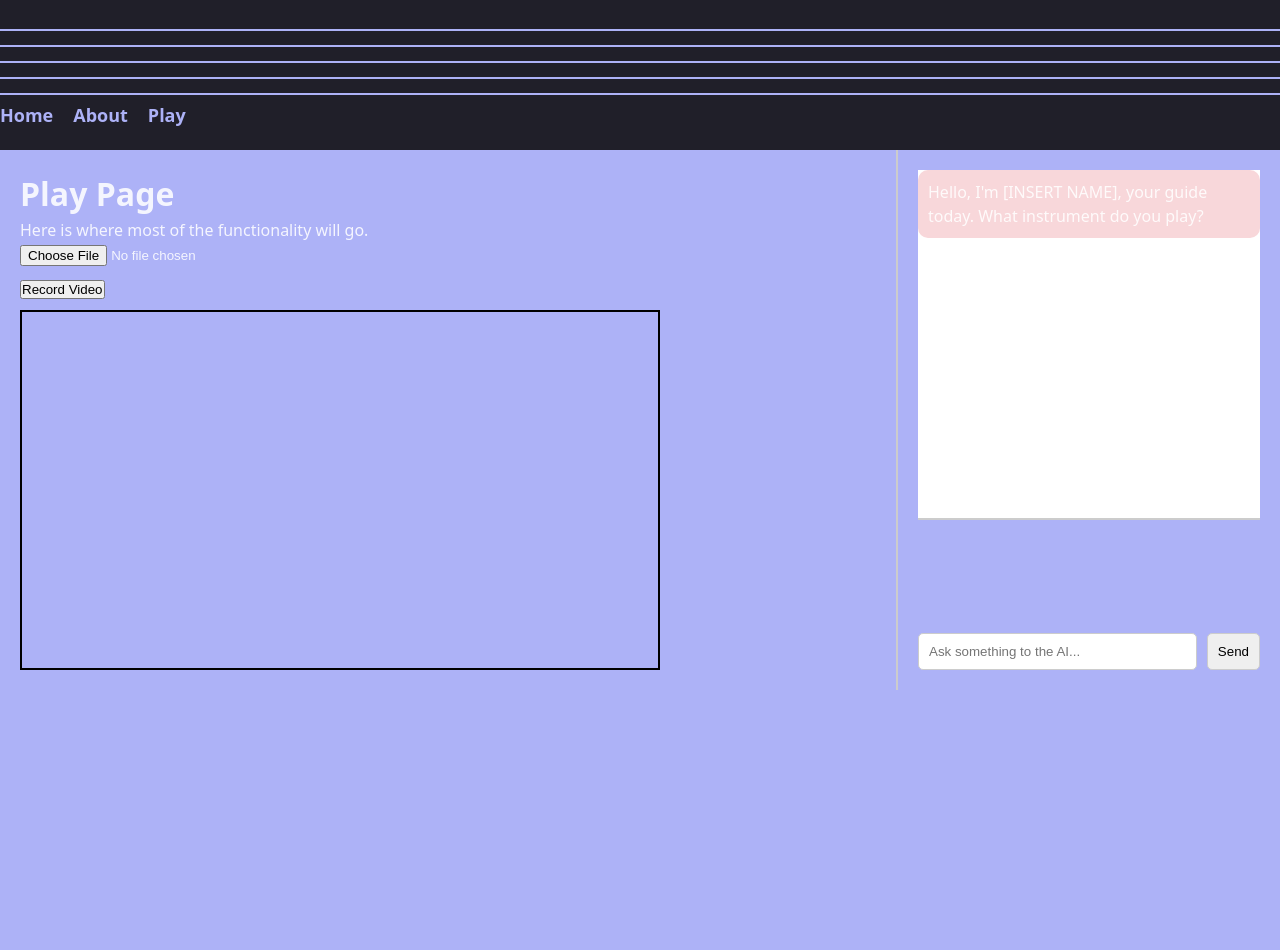
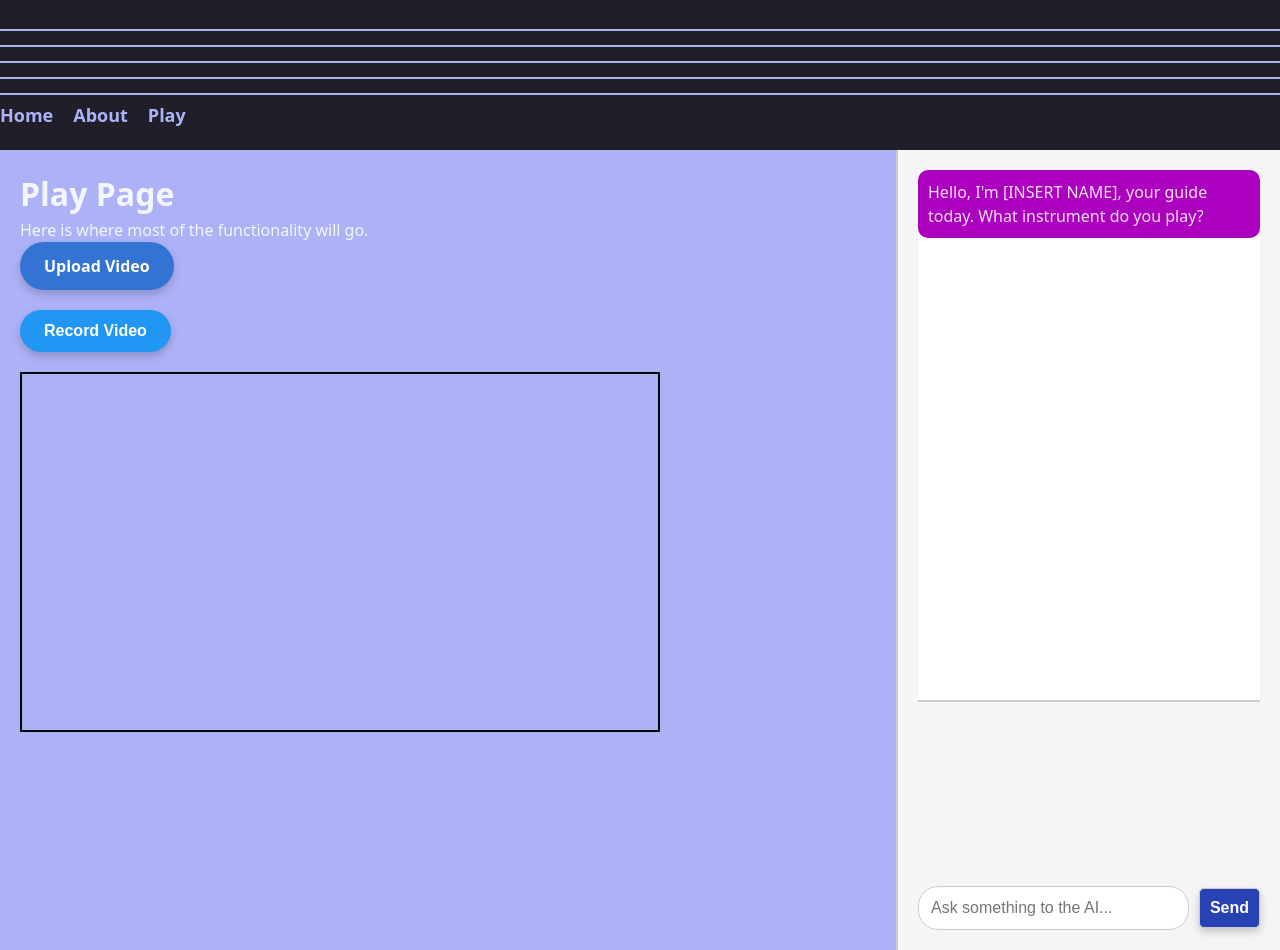
Before and after one commit to savannahalanis/melody-mentor, a React (Vite) app in the folder Frontend/: page /play in a window 1280 px wide. Before the commit the page ends 800 px from the top, so only its background shows below. Built offline with nearby package versions, Linux system fonts and the light colour scheme.

Commit message:
improve button ui

```diff
--- a/Frontend/src/pages/Play.jsx
+++ b/Frontend/src/pages/Play.jsx
@@ -74,15 +74,70 @@ function Play() {
         <h1>Play Page</h1>
         <p>Here is where most of the functionality will go.</p>
 
-        <div style={{ marginBottom: '10px' }}>
-          <input type="file" accept="video/mp4" onChange={handleUpload} />
+        <div style={{ marginBottom: '20px' }}>
+          <label
+            htmlFor="file-upload"
+            style={{
+              display: 'inline-block',
+              padding: '12px 24px',
+              backgroundColor: '#3373D4',
+              color: 'white',
+              borderRadius: '25px',
+              cursor: 'pointer',
+              fontSize: '16px',
+              fontWeight: 'bold',
+              boxShadow: '0 4px 8px rgba(0, 0, 0, 0.2)',
+              transition: 'transform 0.2s, box-shadow 0.2s',
+            }}
+          >
+            Upload Video
+          </label>
+          <input
+            id="file-upload"
+            type="file"
+            accept="video/mp4"
+            onChange={handleUpload}
+            style={{ display: 'none' }}
+          />
         </div>
 
-        <div style={{ marginBottom: '10px' }}>
+        <div style={{ marginBottom: '20px' }}>
           {recording ? (
-            <button onClick={stopRecording}>Stop Recording</button>
+            <button
+              onClick={stopRecording}
+              style={{
+                padding: '12px 24px',
+                backgroundColor: '#f44336',
+                color: 'white',
+                border: 'none',
+                borderRadius: '25px',
+                cursor: 'pointer',
+                fontSize: '16px',
+                fontWeight: 'bold',
+                boxShadow: '0 4px 8px rgba(0, 0, 0, 0.2)',
+                transition: 'transform 0.2s, box-shadow 0.2s',
+              }}
+            >
+              Stop Recording
+            </button>
           ) : (
-            <button onClick={startRecording}>Record Video</button>
+            <button
+              onClick={startRecording}
+              style={{
+                padding: '12px 24px',
+                backgroundColor: '#2196F3',
+                color: 'white',
+                border: 'none',
+                borderRadius: '25px',
+                cursor: 'pointer',
+                fontSize: '16px',
+                fontWeight: 'bold',
+                boxShadow: '0 4px 8px rgba(0, 0, 0, 0.2)',
+                transition: 'transform 0.2s, box-shadow 0.2s',
+              }}
+            >
+              Record Video
+            </button>
           )}
         </div>
 
@@ -124,9 +179,12 @@ function Play() {
           display: 'flex',
           flexDirection: 'column',
           justifyContent: 'space-between',
+          height: '100vh',
+          backgroundColor: '#f5f5f5',
         }}
       >
         <div
+          id="chat-container"
           style={{
             height: '70%',
             overflowY: 'auto',
@@ -148,7 +206,7 @@ function Play() {
                 style={{
                   display: 'inline-block',
                   padding: '10px',
-                  backgroundColor: msg.sender === 'user' ? '#2642B3' : '#F8D7DA',
+                  backgroundColor: msg.sender === 'user' ? '#2642B3' : '#AC00BF',
                   borderRadius: '10px',
                 }}
               >
@@ -166,9 +224,10 @@ function Play() {
             placeholder="Ask something to the AI..."
             style={{
               width: '100%',
-              padding: '10px',
-              borderRadius: '5px',
+              padding: '12px',
+              borderRadius: '20px',
               border: '1px solid #ccc',
+              fontSize: '16px',
             }}
           />
           <button
@@ -178,6 +237,13 @@ function Play() {
               padding: '10px',
               borderRadius: '5px',
               border: '1px solid #ccc',
+              backgroundColor: '#2642B3',
+              color: 'white',
+              fontSize: '16px',
+              fontWeight: 'bold',
+              cursor: 'pointer',
+              boxShadow: '0 4px 8px rgba(0, 0, 0, 0.2)',
+              transition: 'transform 0.2s, box-shadow 0.2s',
             }}
           >
             Send
```
